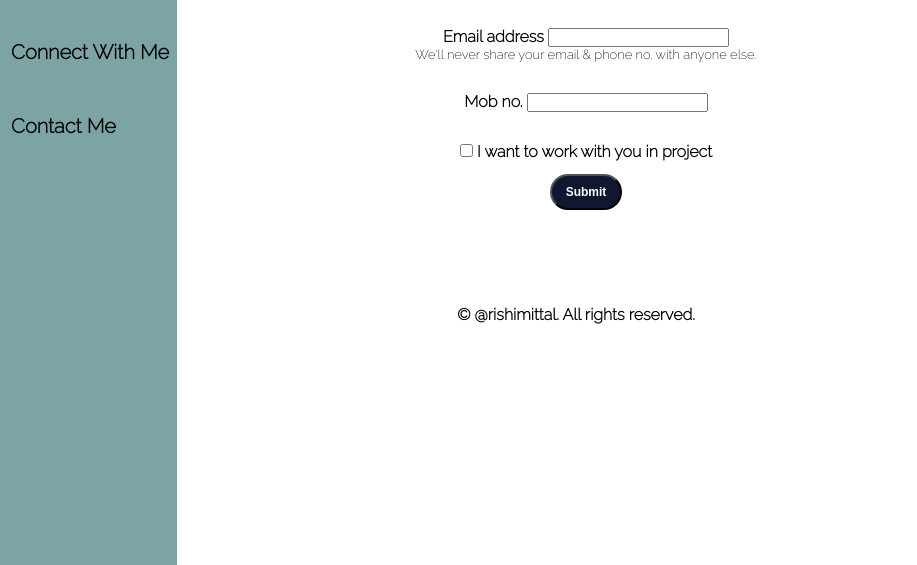
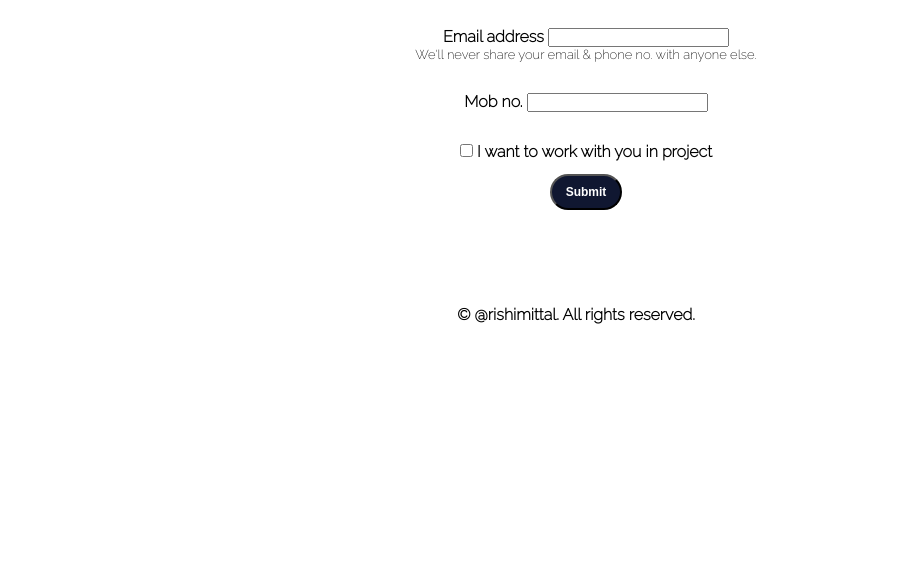
Before and after one commit to Rishi-mittal13/My-Portfolio, a plain HTML site: page contact.html in a window 1280 px wide. Shown: the part 235-800 px from the top of the page, without its empty margins (0-917 px from the left). Drawn offline with Linux system fonts and the light colour scheme.

Commit message:
Update contact.html

```diff
--- a/contact.html
+++ b/contact.html
@@ -12,7 +12,7 @@
 
 <body>
   <div class="container">
-    <div class="sidebar">
+    <div class="sidebar sidebarGo">
       <nav>
         <ul class="nav">
           <li><a href="/">Home</a></li>
@@ -26,7 +26,7 @@
     <div class="main">
       <div class="icon">
         <img class="ham" src="/media/hamburger-removebg-preview.png" alt="" width="24">
-        <!-- <img class = "cross" src="/media/cross-23.png" alt="" width =  "24"> -->
+        <img class = "cross" src="/media/cross-23.png" alt="" width =  "24">
       </div>
       <div class="contactInfo">
         <h1>Contact me for work/general enquiries</h1>
```
